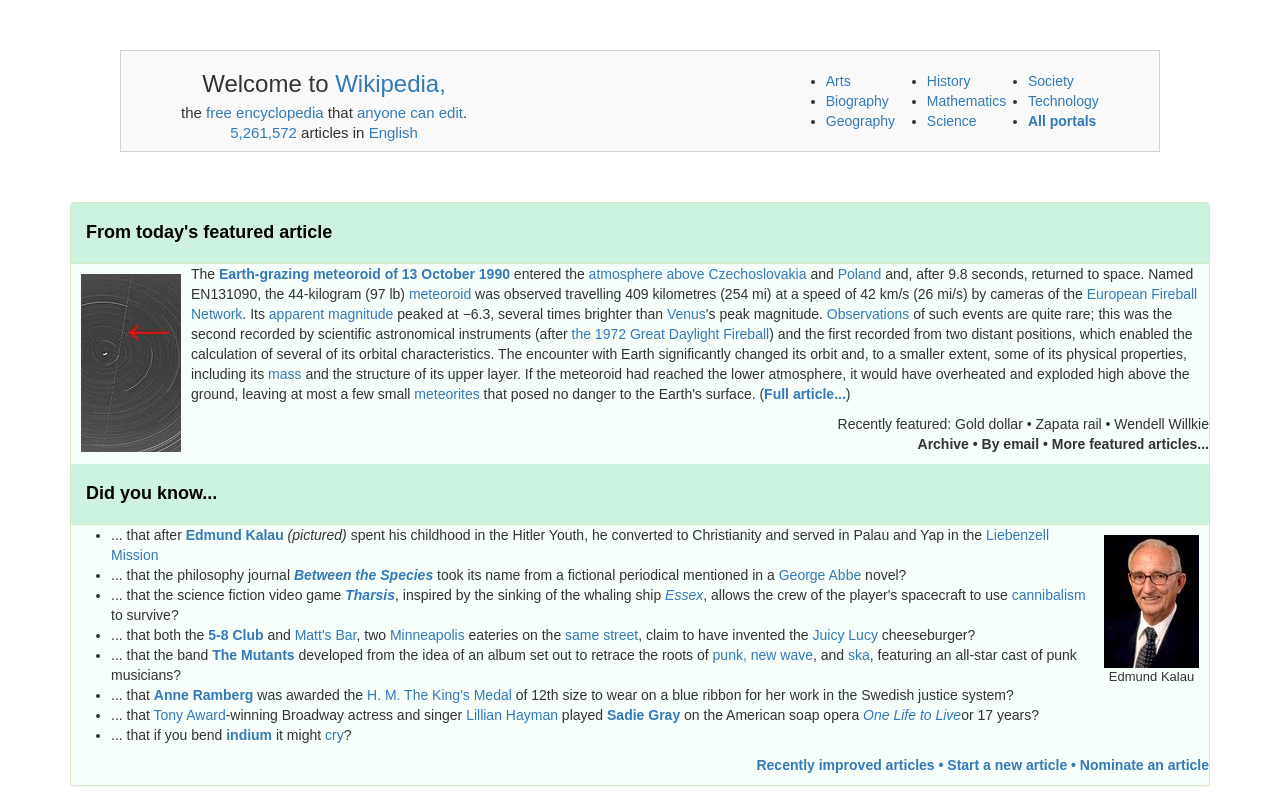
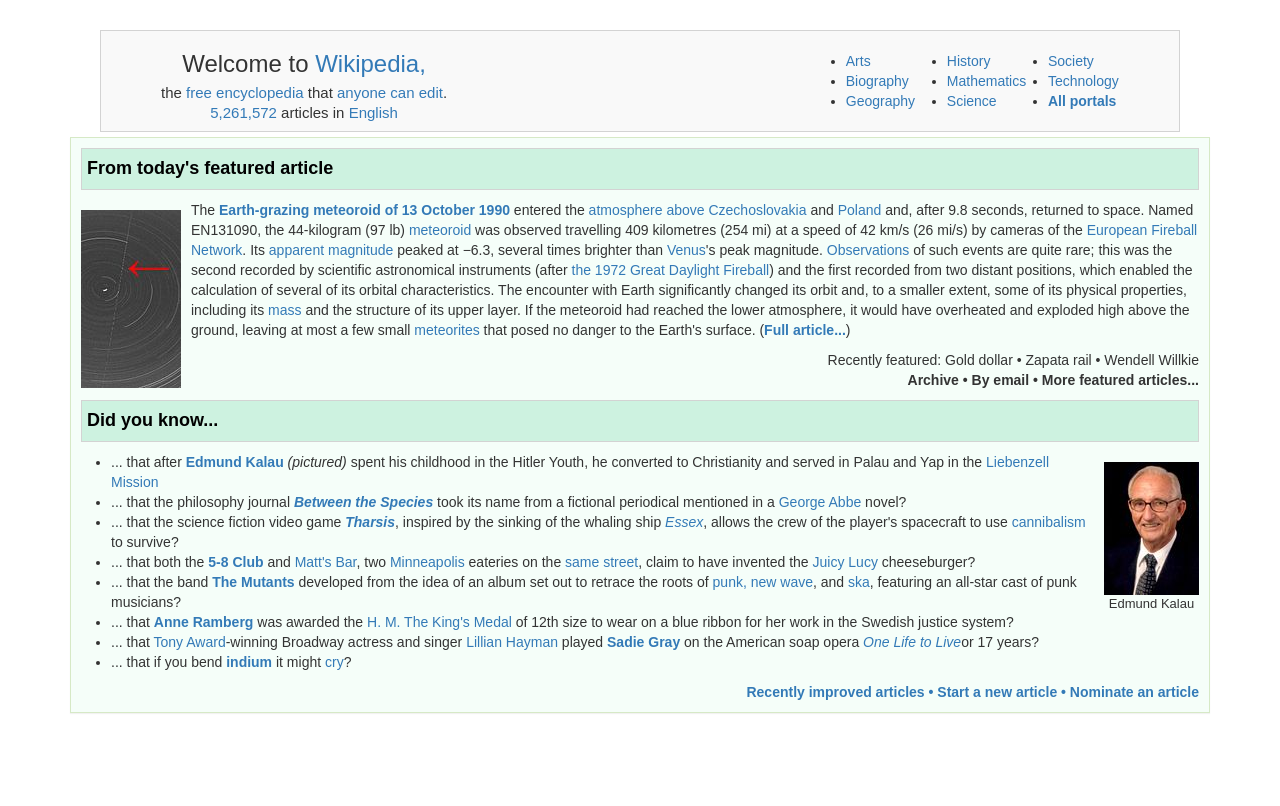
Before and after one commit to amy1hwang/wikirebuild, a plain HTML site: page index.html in a window 1280 px wide. Drawn offline with Linux system fonts and the light colour scheme.

Commit message:
edit spacing and borders

```diff
--- a/css/styles.css
+++ b/css/styles.css
@@ -9,7 +9,7 @@ body {
 }
 .container .jumbotron {
   border-radius: 0px;
-  margin: 50px;
+  margin: 30px 30px 5px 30px;
   border: 1px solid lightgray;
   padding-bottom: 100px;
   padding-top: 0px;
@@ -25,13 +25,21 @@ h3 {
 }
 .bullets {
   text-align: right;
+  padding-right: 10px;
 }
 .panel-success {
   background-color: #F5FEF9;
+  border-radius: 0px;
 }
 .panel-success > .panel-heading {
   background-color: #CDF2E0;
   color: black;
+  border: 1px solid lightgray;
+}
+.panel-heading {
+  border-radius: 0px;
+  padding: 0 0 0 5px;
+  margin: 10px;
 }
 img {
   margin: 10px 10px 0px 10px;
```
